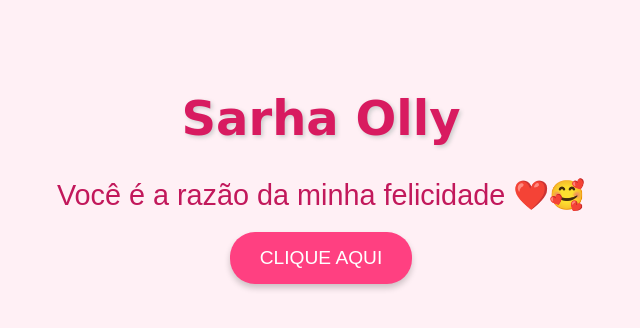
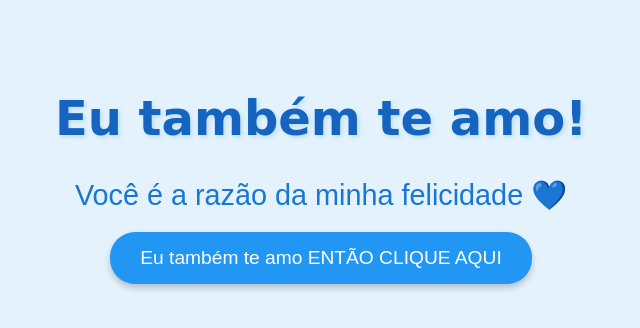
Before and after one commit to welmaccou/Sarah, a plain HTML site: page index.html in a window 1280 px wide. Shown: the whole page, without its empty margins (319-959 px from the left). Drawn offline with Linux system fonts and the light colour scheme.

Commit message:
Update index.html

```diff
--- a/index.html
+++ b/index.html
@@ -4,27 +4,27 @@
     <title>Sarah meu amor</title>
     <style>
         body {
-            background-color: #fff0f5;
+            background-color: #e3f2fd; /* Azul muito claro */
             font-family: Arial, sans-serif;
             text-align: center;
             padding-top: 50px;
         }
 
         h1 {
-            color: #d81b60;
+            color: #1565c0; /* Azul escuro para o título */
             font-family: 'Brush Script MT', cursive;
             font-size: 3em;
-            text-shadow: 2px 2px 4px #ccc;
+            text-shadow: 2px 2px 4px #bbdefb;
         }
 
         p {
-            color: #c2185b;
+            color: #1976d2; /* Azul médio para o parágrafo */
             font-size: 1.8em;
             margin: 20px 0;
         }
 
         .button-link {
-            background-color: #ff4081;
+            background-color: #2196f3; /* Azul vibrante para o botão */
             color: white;
             text-decoration: none;
             padding: 15px 30px;
@@ -37,15 +37,15 @@
         }
 
         .button-link:hover {
-            background-color: #ff80ab;
+            background-color: #64b5f6; /* Azul mais claro ao passar o mouse */
         }
     </style>
 </head>
 <body>
 
-    <h1>Sarha Olly</h1>
-    <p>Você é a razão da minha felicidade ❤️🥰</p>
-    <a href="amor.html" class="button-link">CLIQUE AQUI</a>
+    <h1>Eu também te amo!</h1>
+    <p>Você é a razão da minha felicidade 💙</p>
+    <a href="amor.html" class="button-link">Eu também te amo ENTÃO CLIQUE AQUI</a>
 
 </body>
 </html>
```
